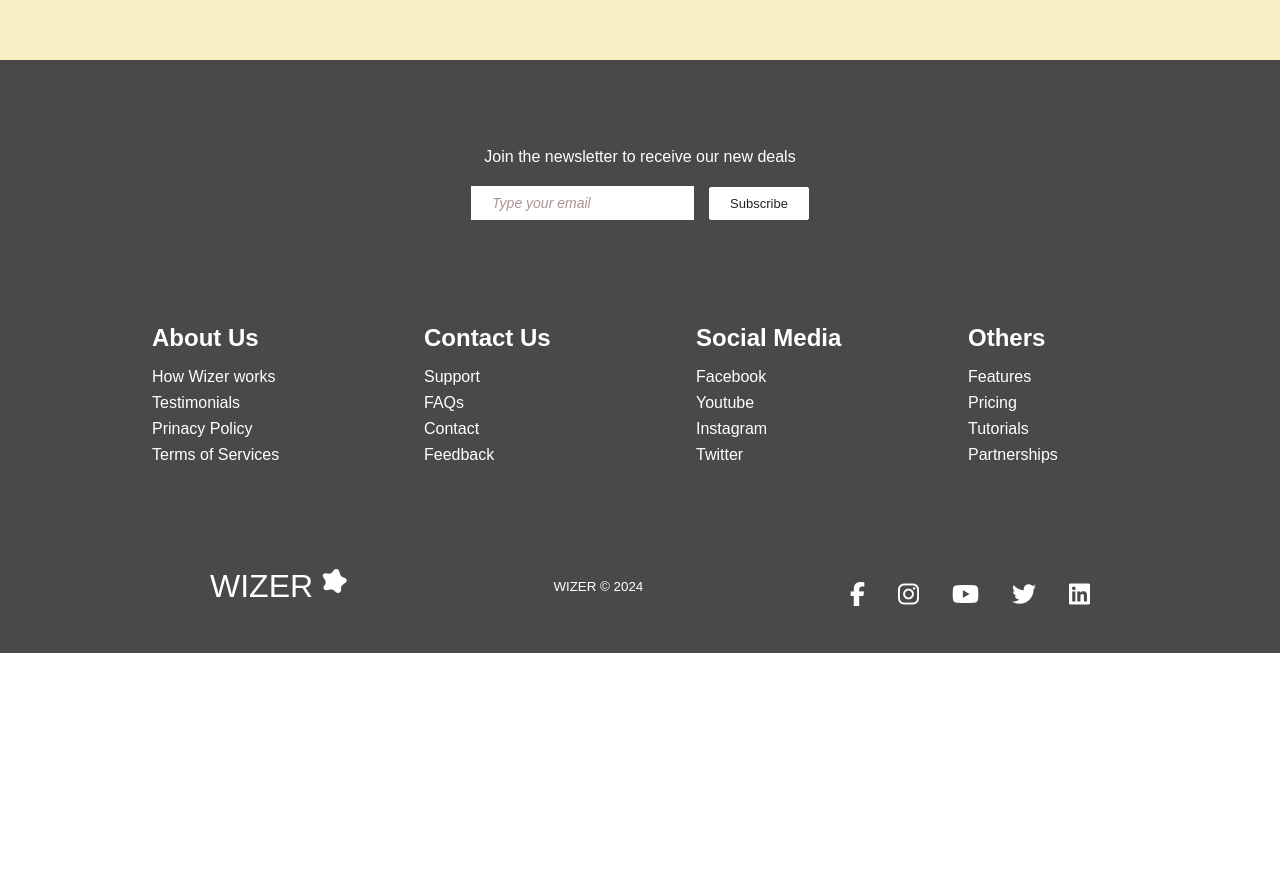
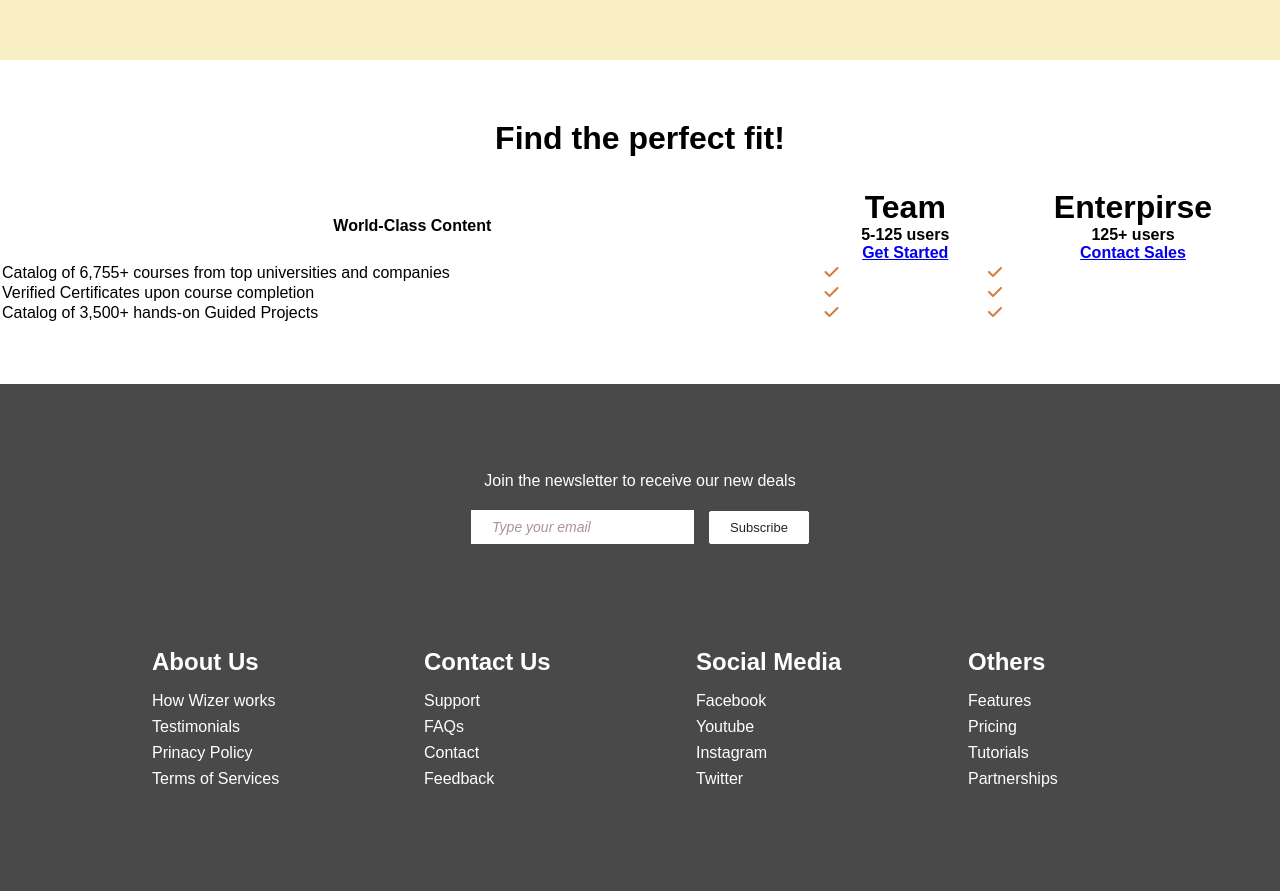
Before and after one commit to INFT6900-IT-Project/Wizer-app, a React (Create React App) app: page /pricing in a window 1280 px wide. Shown: the part 960-1851 px from the top of the page. Before the commit the page ends 1613 px from the top, so only its background shows below. Built offline with nearby package versions, Linux system fonts and the light colour scheme.

Commit message:
5 Nov 2024
Update Pricing Page

```diff
--- a/src/components/Pages/Pricing.css
+++ b/src/components/Pages/Pricing.css
@@ -101,3 +101,27 @@
     right: 0px;
     top: 50px;
 }
+
+.pric-compare-wrap{
+    margin: 60px 0px;
+    align-items: center;
+}
+
+.wrap-title{
+    margin-bottom: 30px;
+    text-align: center;
+}
+
+.plan-table{
+    border-collapse: separate;
+    width: 100%;
+}
+
+.plan-table-header{
+    box-sizing: border-box;
+    margin: 0;
+    min-width: 0;
+    position: sticky;
+    top: 59px;
+    z-index: 20;
+}
--- a/src/components/Pages/Pricing.js
+++ b/src/components/Pages/Pricing.js
@@ -41,6 +41,57 @@
                 </ul>
             </div>
         </div>
+
+        <div className='pric-compare-wrap'>
+            <h1 className="wrap-title">Find the perfect fit!</h1>
+
+
+            <table cellPadding={0} className="plan-table">
+                <thead className="plan-table-header">
+                <tr>
+                    <th>World-Class Content</th>
+                    <th>
+                        <div>
+                            <h1>Team</h1>
+                            <p>5-125 users</p>
+                            <div>
+                                <a href='#'>Get Started</a>
+                            </div>
+                        </div>
+                    </th>
+                    <th>
+                        <div>
+                            <h1>Enterpirse</h1>
+                            <p>125+ users</p>
+                            <div>
+                                <a href='#'>Contact Sales</a>
+                            </div>
+                        </div>
+                    </th>
+                </tr>
+                </thead>
+
+                <tbody className="plan-table-body">
+                <tr>
+                    <td>Catalog of 6,755+ courses from top universities and companies</td>
+                    <td><i class="fa-solid fa-check" style={{color: '#d67a3d'}}></i></td>
+                    <td><i class="fa-solid fa-check" style={{color: '#d67a3d'}}></i></td>
+                </tr>
+                <tr>
+                    <td>Verified Certificates upon course completion</td>
+                    <td><i class="fa-solid fa-check" style={{color: '#d67a3d'}}></i></td>
+                    <td><i class="fa-solid fa-check" style={{color: '#d67a3d'}}></i></td>
+                </tr>
+                <tr>
+                    <td>Catalog of 3,500+ hands-on Guided Projects</td>
+                    <td><i class="fa-solid fa-check" style={{color: '#d67a3d'}}></i></td>
+                    <td><i class="fa-solid fa-check" style={{color: '#d67a3d'}}></i></td>
+                </tr>
+                </tbody>
+
+            </table>
+        </div>
+
         <Footer/>
     </div>
   )
```
